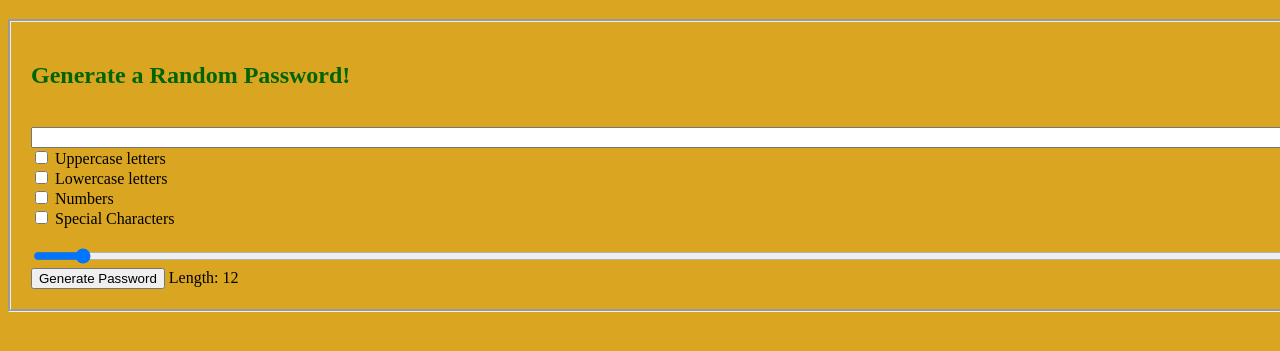
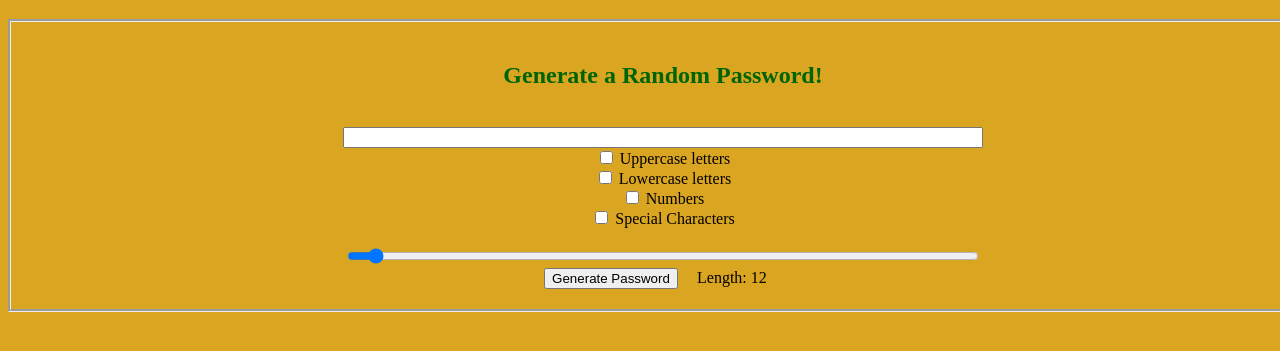
Before and after one commit to Arob7/password-generator, a plain HTML site: page index.html in a window 1280 px wide. Shown: the part 61-412 px from the top of the page. Drawn offline with Linux system fonts and the light colour scheme.

Commit message:
centered content on page

```diff
--- a/index.html
+++ b/index.html
@@ -25,18 +25,18 @@
         <h2>Generate a Random Password!</h2>
         <br />
         <input type="text" id="display">
+<br>
+        <input type="checkbox" id="uppercase">
+<label for="uppercase"> Uppercase letters</label><br>
 
-        <input type="checkbox" id="upperCase">
-<label for="Uppercase"> Uppercase letters</label><br>
-
-<input type="checkbox" id="Lowercase">
-<label for="Lowercase"> Lowercase letters</label><br>
+<input type="checkbox" id="lowercase">
+<label for="lowercase"> Lowercase letters</label><br>
 
 <input type="checkbox" id="numbers">
-<label for="Numbers"> Numbers</label><br>
+<label for="numbers"> Numbers</label><br>
 
 <input type="checkbox" id="specialChar">
-<label for="Special Characters"> Special Characters</label><br>
+<label for="specialChar"> Special Characters</label><br>
 
         <br />
         <input type="range" min="8" max="128" value= "12" name="slider" id="slider">
--- a/style.css
+++ b/style.css
@@ -1,11 +1,9 @@
-h1 {
+h1,
+h2 {
   text-align: center;
   color: darkgreen;
 }
 
-h2 {
-  color: darkgreen;
-}
 body {
   background-color: goldenrod;
 }
@@ -16,14 +14,15 @@ body {
   padding: 20px;
   width: 100%;
   border-style: groove;
+  text-align: center;
 }
 
 #display {
-  width: 100%;
+  width: 50%;
 }
 
 #slider {
-  width: 100%;
+  width: 50%;
 }
 
 #length {
```
Also changed, not shown: script.js (+0 -28 lines).
